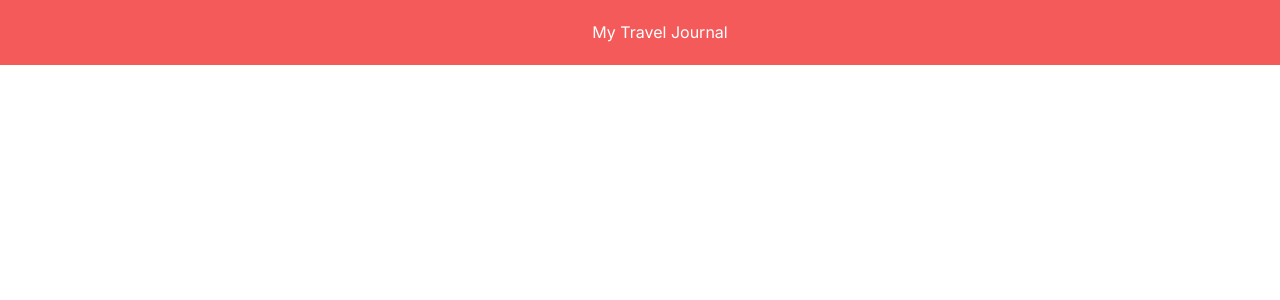
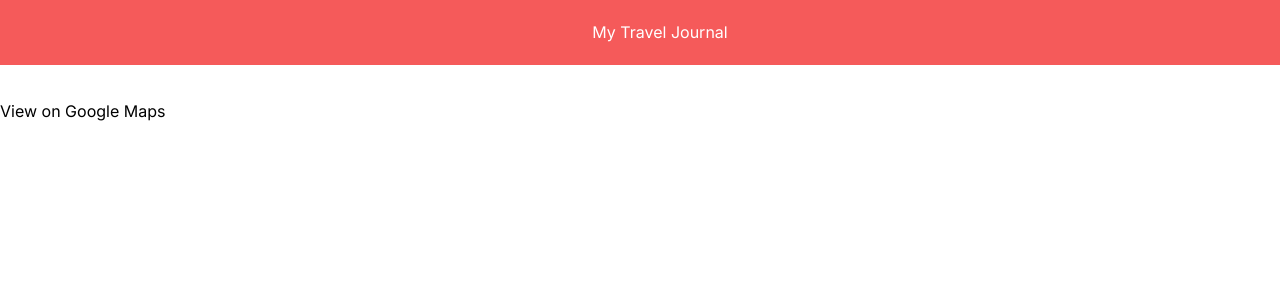
Before and after one commit to bl-aire/travel_journal, a React (Vite) app: page / in a window 1280 px wide. Shown: the top 300 px of the page. Built offline with nearby package versions, Linux system fonts and the light colour scheme.

Commit message:
Create card component

```diff
--- a/src/App.jsx
+++ b/src/App.jsx
@@ -1,4 +1,5 @@
 import Nav from './components/Nav'
+import Card from './components/Card'
 import './App.css'
 
 function App() {
@@ -7,6 +8,7 @@ function App() {
   return (
     <div className="App">
       <Nav />
+      <Card />
     </div>
   )
 }
--- /dev/null
+++ b/src/components/Card.jsx
@@ -0,0 +1,16 @@
+export default function Card() {
+    return(
+        <section>
+            <img src="" alt=""/>
+            <div>
+                <div>
+                    <img src="" alt="" />
+                    <span>{}</span>
+                    <span>View on Google Maps</span>
+                </div>
+                <div>{}</div>
+                <div>{}</div>
+            </div>
+        </section>
+    )
+}
```
